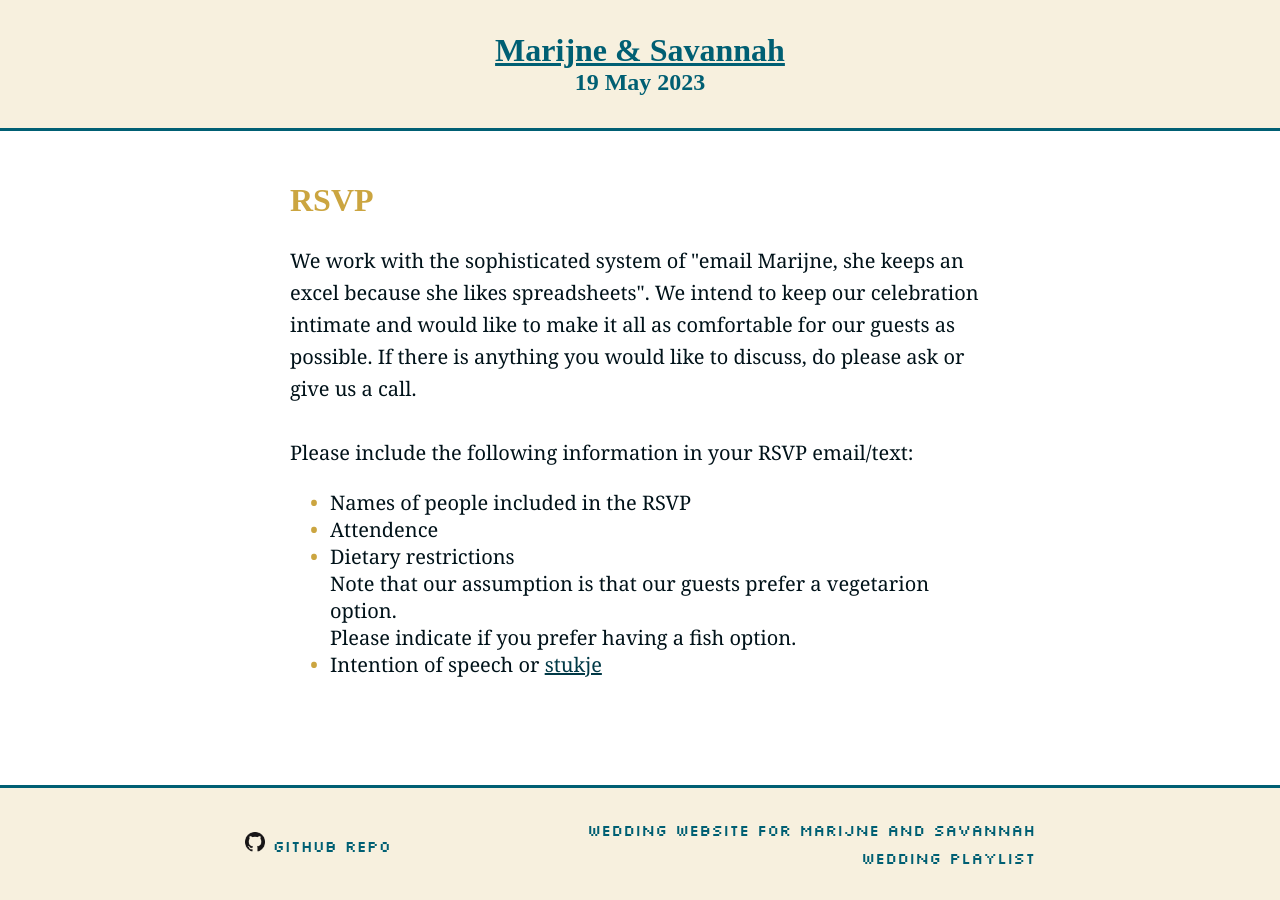
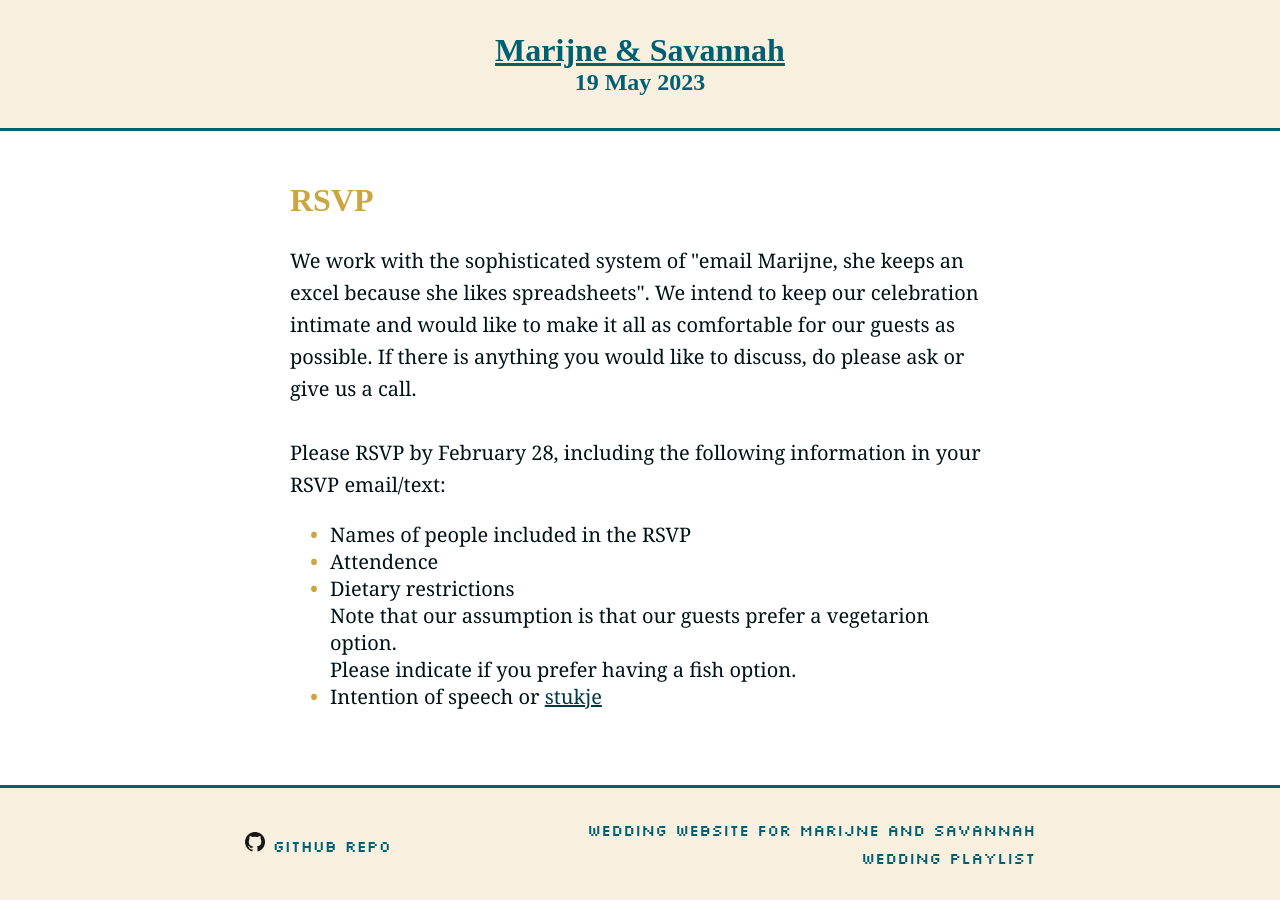
Before and after one commit to schijns-fischer-wedding/schijns-fischer-wedding.github.io, a Jekyll site: the page built from pages/rsvp.md, in a window 1280 px wide. Built offline with Jekyll 4.4.1, drawn with Linux system fonts in a browser that asks for light colours; some web fonts are replaced.

Commit message:
add RSVP deadline

```diff
--- a/pages/rsvp.md
+++ b/pages/rsvp.md
@@ -11,7 +11,7 @@ title: Wedding RSVP
  We work with the sophisticated system of "email Marijne, she keeps an excel because she likes spreadsheets". We intend to keep our celebration intimate and would like to make it all as comfortable for our guests as possible. If there is anything you would like to discuss, do please ask or give us a call.
  <br>
  <br>
-  Please include the following information in your RSVP email/text:
+  Please RSVP by February 28, including the following information in your RSVP email/text:
  </p>
 
  <ul>
```
